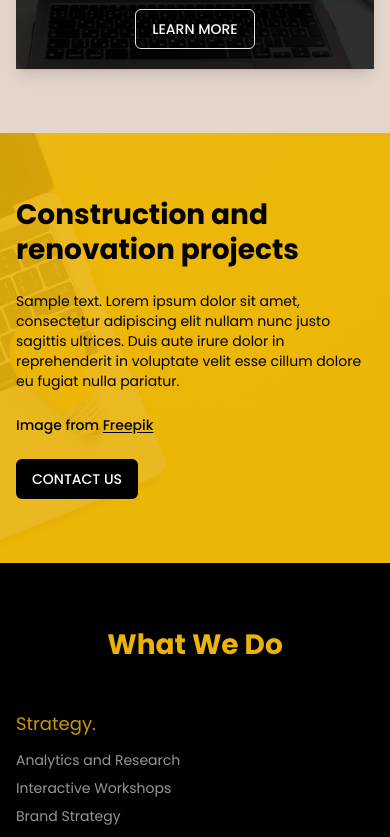
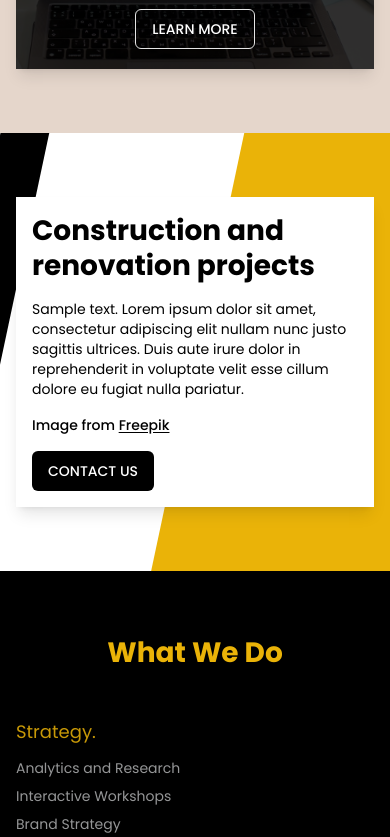
Before and after one commit to ApurbaHasanJ/Epicore, a Next.js app: page / in a window 390 px wide. Shown: the part 4982-5819 px from the top of the page. Built offline with nearby package versions, Linux system fonts and the light colour scheme.

Commit message:
:art: ConstructionProjectsSection has been updated

```diff
--- a/src/components/home/construction-projects-section.tsx
+++ b/src/components/home/construction-projects-section.tsx
@@ -27,11 +27,19 @@ export default function ConstructionProjectsSection() {
     <section
       id="construction-projects"
       className="py-16 md:py-24 lg:py-32 relative bg-primary text-black md:text-secondary ">
+      {/* Diagonal stripes background */}
+      <div className="md:hidden absolute inset-0 overflow-hidden">
+        <div className="absolute -left-1/4 top-0 w-1/2 h-full bg-black-custom transform -skew-x-12 origin-top-left" />
+        <div className="absolute -left-1/4 top-0 w-1/2 h-full bg-white-custom transform -skew-x-12 origin-top-left translate-x-1/4" />
+        <div className="absolute -left-1/4 top-0 w-1/2 h-full bg-black-custom transform -skew-x-12 origin-top-left translate-x-2/4" />
+        <div className="absolute -left-1/4 top-0 w-1/2 h-full bg-white-custom transform -skew-x-12 origin-top-left translate-x-3/4" />
+      </div>
+
       <Image
         src={bgImg}
         alt="People working and design mockups"
         fill
-        className="object-cover max-md:opacity-10"
+        className="object-cover max-md:hidden"
         priority
       />
 
@@ -40,14 +48,14 @@ export default function ConstructionProjectsSection() {
         whileInView="animate"
         viewport={{ once: true, amount: 0.3 }}
         variants={fadeInAnimationVariants}
-        className="container mx-auto px-4 md:px-8 grid md:grid-cols-2 items-center relative z-10">
+        className="container grid md:grid-cols-2 items-center relative z-10">
         {/* left hidden col */}
         <div />
 
         {/* right col */}
-        <div className="space-y-6">
+        <div className="space-y-6 max-md:space-y-4 bg-white-custom p-4 sm:p-8 md:p-12 shadow-lg">
           <h2 className="section-header md:text-secondary">
-            Construction and renovation projects
+            Construction and <br /> renovation projects
           </h2>
           <p className="text-sm md:text-lg lg:text-xl max-w-3xl mx-auto">
             Sample text. Lorem ipsum dolor sit amet, consectetur adipiscing elit
@@ -66,7 +74,12 @@ export default function ConstructionProjectsSection() {
             </Link>
           </p>
 
-          <Link href="#contact" className={cn(buttonVariants(), "hover:scale-105 transition-transform duration-300")}>
+          <Link
+            href="#contact"
+            className={cn(
+              buttonVariants(),
+              "hover:scale-105 transition-transform duration-300"
+            )}>
             CONTACT US
           </Link>
         </div>
--- a/src/components/home/digital-experiences-section.tsx
+++ b/src/components/home/digital-experiences-section.tsx
@@ -42,7 +42,7 @@ export default function DigitalExperiencesSection() {
         viewport={{ once: true, amount: 0.3 }}
         variants={fadeInAnimationVariants}
         className="container mx-auto px-4 md:px-8 grid lg:grid-cols-2 gap-8 items-center relative z-10">
-        <div className="space-y-4 bg-white-custom p-8 md:p-12 shadow-lg">
+        <div className="space-y-4 bg-white-custom p-4 sm:p-8 md:p-12 shadow-lg">
           <SectionHeader
             tittle="Crafting digital experiences"
             desc="Join the elite ranks of sustained value creators"
```
